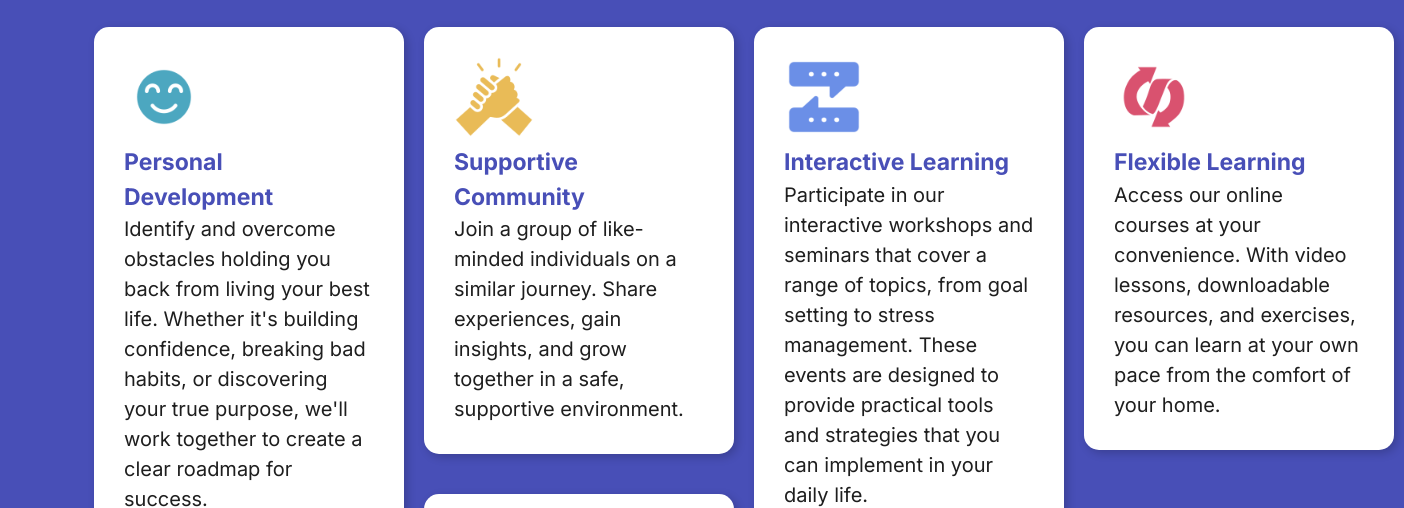
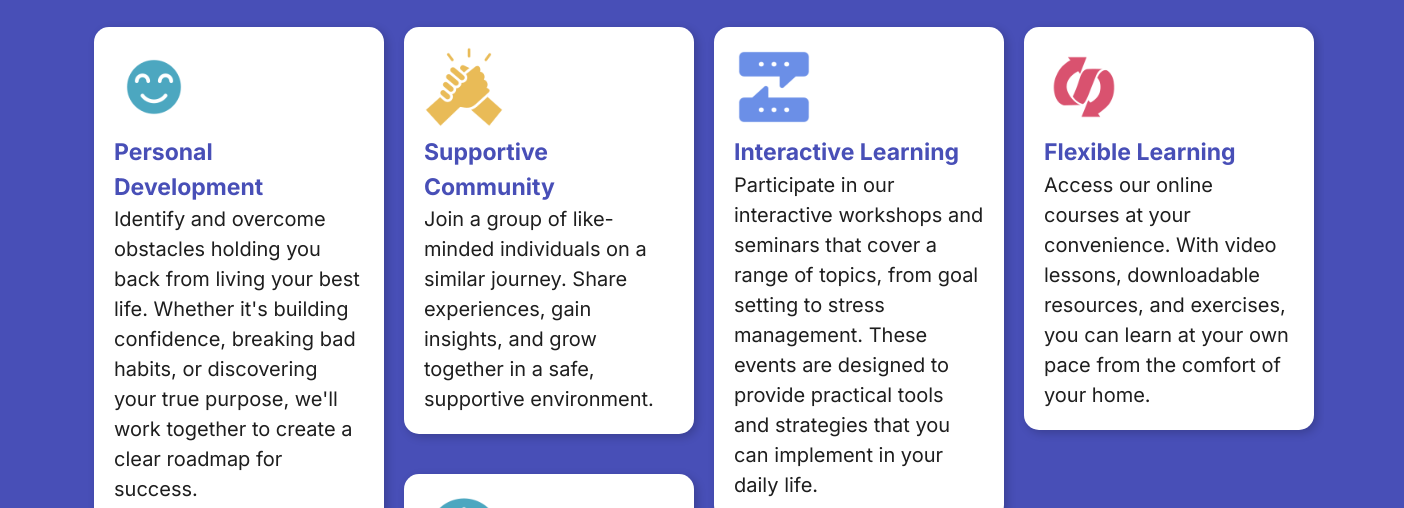
Before and after one commit to taylors14648/path-to-success, a plain HTML site: page index.html in a window 1280 px wide. Shown: the part 292-800 px from the top of the page, 1404 px wide, since content can reach past the window. Drawn offline with Linux system fonts and the light colour scheme; a web font is replaced by a local one.

Commit message:
Clean up

```diff
--- a/index.html
+++ b/index.html
@@ -25,7 +25,7 @@
       </ul>
     </nav>
 
-    <section id="services">  <!-- ✅ RESTORED -->
+    <section id="services">
       <h2>Our Services</h2>
 
       <div class="services-grid">
@@ -59,7 +59,7 @@
               Whether it's family, friends, or partners, we'll help you build stronger connections.
             </p>
           </div>
-        </section><!-- End #One-on-One -->
+        </section>
 
         <section id="group-coaching">
           <h3>Group Coaching</h3>
@@ -82,7 +82,7 @@
               takeaways that you can apply immediately.
             </p>
           </div>
-        </section><!-- End #group-coaching -->
+        </section>
 
         <section id="workshops-seminars">
           <h3>Workshops & Seminars</h3>
@@ -95,7 +95,7 @@
               tools and strategies that you can implement in your daily life.
             </p>
           </div>
-        </section><!-- End #workshops-seminars -->
+        </section>
 
         <section id="online">
           <h3>Online Courses</h3>
@@ -107,8 +107,8 @@
               and exercises, you can learn at your own pace from the comfort of your home.
             </p>
           </div>
-        </section><!-- End #online -->
-      </div><!-- End .services-grid -->
+        </section>
+      </div>
     </section>
 
     <section id="why-choose-us">
@@ -215,7 +215,7 @@
           </tbody>
         </table>
       </div>
-    </section><!-- End #pricing -->
+    </section>
     </section>
 
     <section id="take-the-first-step">
--- a/styles.css
+++ b/styles.css
@@ -455,12 +455,45 @@ table {
 .First-step-content a{
   max-width:50%;
 }
+body {
+  font-size: 1.1em;
+  overflow-x: hidden;
+}
+
+.services-grid,
+.pricing-grid {
+  max-width: 90%;
+  margin: 0 auto;
+}
+
+.service-card,
+.pricing-card {
+  padding: 1em;
+}
 }
 
 /*-------------------- MEDIA QUERY (xl) ---------------------------------------*/
 @media (min-width: 1280px) {
   body {
-    max-width: 90%; /* Limit width to 90% of the viewport */
-    margin: 0 auto; /* Center the page */
+    max-width: 90%;
+    margin: 0 auto;
+  }
+
+  body {
+    max-width: 90%;
+    font-size: 1em;
+    margin: 0 auto;
+    overflow-x: hidden;
+  }
+
+  .services-grid,
+  .pricing-grid {
+    max-width: 1400px;
+  }
+
+  nav {
+    position: absolute;
+    right: 2em;
+    top: 1.5em;
   }
 }
```
